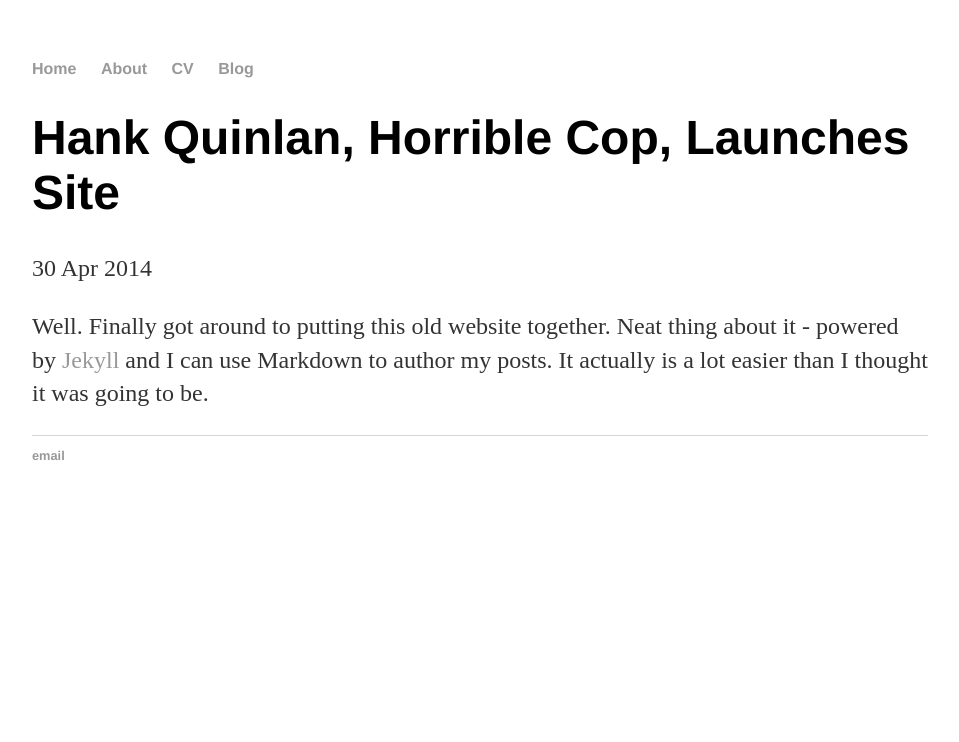
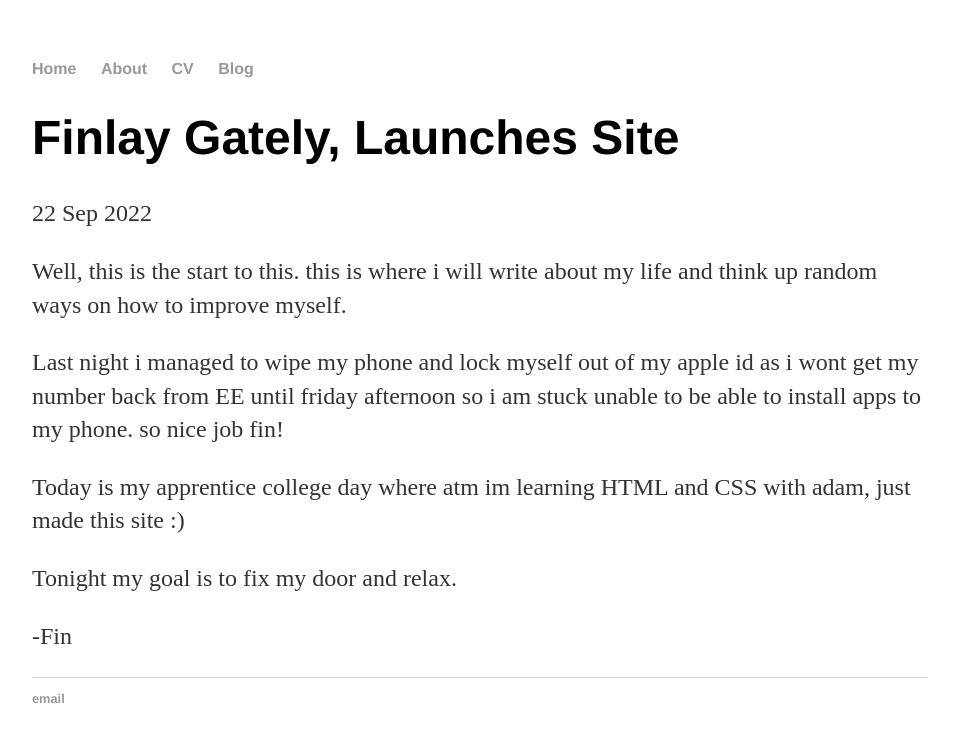
Before and after one commit to fingately/fingately.github.io, a Jekyll site: the page built from _posts/2022-09-22-site-launched.md, in a window 1280 px wide. Shown: the top 742 px of the page, without its empty margins (160-1119 px from the left). Built offline with Jekyll 4.4.1, drawn with Linux system fonts in a browser that asks for light colours.

Commit message:
Update 2022-09-22-site-launched.md

```diff
--- a/_posts/2022-09-22-site-launched.md
+++ b/_posts/2022-09-22-site-launched.md
@@ -1,7 +1,16 @@
 ---
 layout: post
-title: "Hank Quinlan, Horrible Cop, Launches Site"
-date: 2014-04-30
+title: "Finlay Gately, Launches Site"
+date: 2022-09-22
 ---
 
-Well. Finally got around to putting this old website together. Neat thing about it - powered by [Jekyll](http://jekyllrb.com) and I can use Markdown to author my posts. It actually is a lot easier than I thought it was going to be.
+Well, this is the start to this. this is where i will write about my life and think up random ways on how to improve myself.
+
+Last night i managed to wipe my phone and lock myself out of my apple id as i wont get my number back from EE until friday afternoon so i am stuck unable to be able to install apps to my phone. so nice job fin!
+
+Today is my apprentice college day where atm im learning HTML and CSS with adam, just made this site :)
+
+Tonight my goal is to fix my door and relax.
+
+
+-Fin
```
